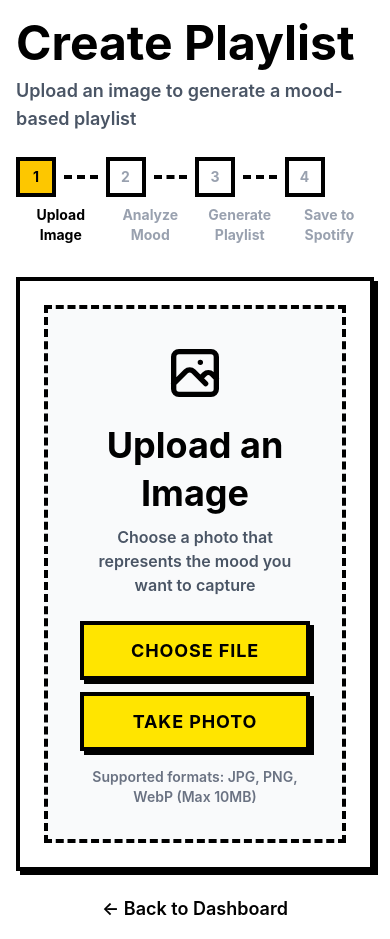
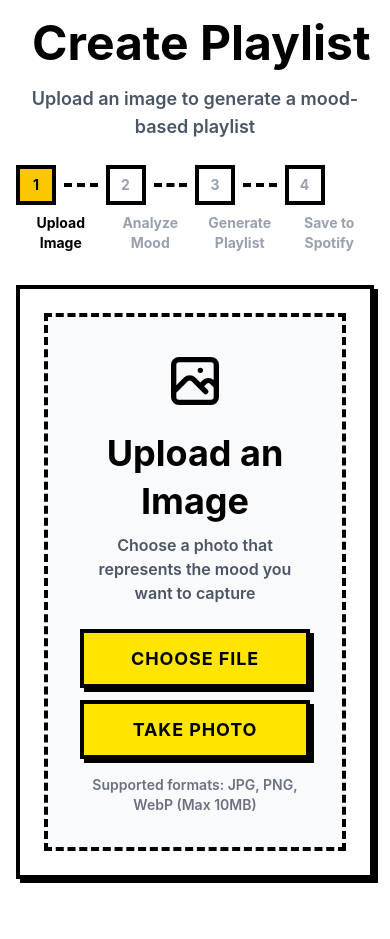
Before and after one commit to estebankt/SonoLens, a SvelteKit app: page /create in a window 390 px wide. After the commit the page ends 895 px from the top, so only its background shows below. Built offline with nearby package versions, Linux system fonts and the light colour scheme.

Commit message:
style(create): fix header centering and update button styles

```diff
--- a/src/routes/create/+page.svelte
+++ b/src/routes/create/+page.svelte
@@ -1,5 +1,7 @@
 <script lang="ts">
 	import { goto } from '$app/navigation';
+	import { fly } from 'svelte/transition';
+	import { cubicOut } from 'svelte/easing';
 	import type {
 		ImageUploadState,
 		MoodAnalysis,
@@ -33,6 +35,22 @@
 	let isSavingPlaylist = $state(false);
 	let saveError = $state<string | null>(null);
 	let savedPlaylist = $state<{ id: string; name: string; url: string; uri: string } | null>(null);
+
+	// Wizard State
+	let currentStep = $state(0);
+	let direction = $state(1); // 1 for next, -1 for back
+
+	function goToStep(step: number) {
+		direction = step > currentStep ? 1 : -1;
+		currentStep = step;
+		window.scrollTo({ top: 0, behavior: 'smooth' });
+	}
+
+	function goBack() {
+		if (currentStep > 0) {
+			goToStep(currentStep - 1);
+		}
+	}
 
 	function handleFileSelect(event: Event) {
 		const target = event.target as HTMLInputElement;
@@ -99,37 +117,26 @@
 		if (fileInput) {
 			fileInput.value = '';
 		}
+		goToStep(0);
 	}
 
-	// Progress indicator steps
+	// Progress indicator steps synced with currentStep
 	let steps = $derived<Array<{ label: string; status: 'completed' | 'current' | 'upcoming' }>>([
 		{
 			label: 'Upload Image',
-			status: (uploadState.preview_url ? 'completed' : 'current') as
-				| 'completed'
-				| 'current'
-				| 'upcoming'
+			status: currentStep > 0 ? 'completed' : 'current'
 		},
 		{
 			label: 'Analyze Mood',
-			status: (moodAnalysis ? 'completed' : uploadState.preview_url ? 'current' : 'upcoming') as
-				| 'completed'
-				| 'current'
-				| 'upcoming'
+			status: currentStep > 1 ? 'completed' : currentStep === 1 ? 'current' : 'upcoming'
 		},
 		{
 			label: 'Generate Playlist',
-			status: (editableTracks ? 'completed' : moodAnalysis ? 'current' : 'upcoming') as
-				| 'completed'
-				| 'current'
-				| 'upcoming'
+			status: currentStep > 2 ? 'completed' : currentStep === 2 ? 'current' : 'upcoming'
 		},
 		{
 			label: 'Save to Spotify',
-			status: (savedPlaylist ? 'completed' : editableTracks ? 'current' : 'upcoming') as
-				| 'completed'
-				| 'current'
-				| 'upcoming'
+			status: currentStep > 3 ? 'completed' : currentStep === 3 ? 'current' : 'upcoming'
 		}
 	]);
 
@@ -170,6 +177,7 @@
 			}
 
 			moodAnalysis = data.mood_analysis;
+			goToStep(1);
 		} catch (error) {
 			console.error('Error analyzing image:', error);
 			uploadState.error =
@@ -206,6 +214,7 @@
 
 			generatedTracks = data.tracks;
 			editableTracks = [...data.tracks]; // Create editable copy
+			goToStep(2);
 		} catch (error) {
 			console.error('Error generating playlist:', error);
 			playlistError =
@@ -272,6 +281,7 @@
 			}
 
 			savedPlaylist = data.playlist;
+			goToStep(3);
 
 			console.log('✅ SUCCESS: Playlist saved to Spotify');
 			console.log('Playlist ID:', data.playlist.id);
@@ -287,28 +297,63 @@
 	}
 </script>
 
-<div class="min-h-screen p-4 sm:p-8">
+<div class="min-h-screen p-4 sm:p-8 overflow-x-hidden">
 	<div class="max-w-3xl mx-auto">
-		<!-- Header with Start Over button -->
-		<div class="mb-6 flex items-start justify-between gap-4">
-			<div class="flex-1">
-				<h1 class="text-4xl sm:text-5xl mb-2">Create Playlist</h1>
-				<p class="text-lg text-gray-600">Upload an image to generate a mood-based playlist</p>
+		<!-- Header with Navigation -->
+		<div class="mb-6 relative z-20">
+			<div class="flex items-center justify-between gap-4 min-h-[3.5rem]">
+				<!-- Left: Back Button -->
+				<div class="flex-1 flex justify-start">
+					{#if currentStep > 0}
+						<button
+							onclick={goBack}
+							class="neo-button p-2 text-sm font-bold flex items-center gap-2"
+							aria-label="Go back to previous step"
+						>
+							<span>←</span> BACK
+						</button>
+					{/if}
 				</div>
-			{#if uploadState.preview_url || moodAnalysis || editableTracks}
+
+				<!-- Center: Title & Subtitle -->
+				<div class="flex-none text-center">
+					<h1 class="text-4xl sm:text-5xl mb-2 font-bold">Create Playlist</h1>
+					<p class="text-lg text-gray-600 hidden sm:block">
+						Upload an image to generate a mood-based playlist
+					</p>
+				</div>
+
+				<!-- Right: Start Over Button -->
+				<div class="flex-1 flex justify-end">
+					{#if currentStep > 0 || uploadState.preview_url}
 						<button
 							onclick={startOver}
-					class="neo-button bg-white text-sm px-4 py-2 whitespace-nowrap"
+							class="neo-button text-sm px-4 py-2 font-bold whitespace-nowrap"
 							title="Start over from scratch"
 						>
-					Start Over
+							START OVER
 						</button>
 					{/if}
+				</div>
+			</div>
+			<!-- Mobile Subtitle -->
+			<p class="text-lg text-gray-600 text-center sm:hidden mt-2">
+				Upload an image to generate a mood-based playlist
+			</p>
 		</div>
 
 		<!-- Progress Indicator -->
 		<ProgressIndicator {steps} />
 
+		<!-- Wizard Container -->
+		<div class="relative grid grid-cols-1 grid-rows-1">
+			<!-- Step 0: Upload & Preview -->
+			{#if currentStep === 0}
+				<div
+					class="w-full grid-area-stack"
+					in:fly={{ x: 50 * direction, duration: 300, delay: 300, easing: cubicOut }}
+					out:fly={{ x: -50 * direction, duration: 300, easing: cubicOut }}
+				>
 					<div class="neo-card">
 						{#if !uploadState.preview_url}
 							<!-- Upload Area -->
@@ -350,7 +395,9 @@
 										<label for="file-input" class="neo-button cursor-pointer"> Take Photo </label>
 									</div>
 
-						<p class="text-sm text-gray-500 mt-4">Supported formats: JPG, PNG, WebP (Max 10MB)</p>
+									<p class="text-sm text-gray-500 mt-4">
+										Supported formats: JPG, PNG, WebP (Max 10MB)
+									</p>
 								</div>
 
 								{#if uploadState.error}
@@ -374,7 +421,9 @@
 									<!-- Progress Bar -->
 									<div class="mb-4 p-6 bg-yellow-100 border-4 border-black">
 										<LoadingSpinner message="Analyzing Image..." />
-							<p class="text-sm mt-3">AI is extracting mood and atmosphere from your image</p>
+										<p class="text-sm mt-3">
+											AI is extracting mood and atmosphere from your image
+										</p>
 
 										<!-- Progress Bar -->
 										<div class="w-full bg-white border-4 border-black h-8 overflow-hidden mt-4">
@@ -387,11 +436,11 @@
 									<button
 										onclick={handleAnalyze}
 										disabled={uploadState.is_uploading}
-							class="neo-button flex-1"
+										class="neo-button flex-1 bg-green-400"
 										class:opacity-50={uploadState.is_uploading}
 										class:cursor-not-allowed={uploadState.is_uploading}
 									>
-							{uploadState.is_uploading ? 'Analyzing...' : 'Analyze'}
+										{uploadState.is_uploading ? 'Analyzing...' : 'Analyze Image →'}
 									</button>
 
 									<button
@@ -407,22 +456,33 @@
 
 								{#if uploadState.file}
 									<p class="text-sm text-gray-600 mt-4">
-							File: {uploadState.file.name} ({(uploadState.file.size / 1024 / 1024).toFixed(2)} MB)
+										File: {uploadState.file.name} ({(
+											uploadState.file.size /
+											1024 /
+											1024
+										).toFixed(2)} MB)
 									</p>
 								{/if}
 							</div>
 						{/if}
 					</div>
+				</div>
+			{/if}
 
-		{#if moodAnalysis}
-			<div class="mt-6">
+			<!-- Step 1: Analysis Results -->
+			{#if currentStep === 1 && moodAnalysis}
+				<div
+					class="w-full grid-area-stack"
+					in:fly={{ x: 50 * direction, duration: 300, delay: 300, easing: cubicOut }}
+					out:fly={{ x: -50 * direction, duration: 300, easing: cubicOut }}
+				>
+					<div class="mt-2">
 						<MoodAnalysisDisplay
 							analysis={moodAnalysis}
 							onGeneratePlaylist={handleGeneratePlaylist}
 							isGenerating={isGeneratingPlaylist}
 						/>
 					</div>
-		{/if}
 
 					{#if playlistError}
 						<div class="mt-6 p-4 bg-red-100 border-4 border-red-500 text-red-700">
@@ -430,9 +490,17 @@
 							<p>{playlistError}</p>
 						</div>
 					{/if}
+				</div>
+			{/if}
 
-		{#if editableTracks && moodAnalysis}
-			<div class="mt-6">
+			<!-- Step 2: Playlist & Edit -->
+			{#if currentStep === 2 && editableTracks && moodAnalysis}
+				<div
+					class="w-full grid-area-stack"
+					in:fly={{ x: 50 * direction, duration: 300, delay: 300, easing: cubicOut }}
+					out:fly={{ x: -50 * direction, duration: 300, easing: cubicOut }}
+				>
+					<div class="mt-2">
 						{#if editableTracks.length === 0}
 							<EmptyState
 								title="No Tracks in Playlist"
@@ -454,7 +522,6 @@
 							/>
 						{/if}
 					</div>
-		{/if}
 
 					{#if saveError}
 						<div class="mt-6 p-4 bg-red-100 border-4 border-red-500 text-red-700">
@@ -462,9 +529,17 @@
 							<p>{saveError}</p>
 						</div>
 					{/if}
+				</div>
+			{/if}
 
-		{#if savedPlaylist}
-			<div class="mt-6 p-6 bg-green-100 border-4 border-green-600">
+			<!-- Step 3: Success -->
+			{#if currentStep === 3 && savedPlaylist}
+				<div
+					class="w-full grid-area-stack"
+					in:fly={{ x: 50 * direction, duration: 300, delay: 300, easing: cubicOut }}
+					out:fly={{ x: -50 * direction, duration: 300, easing: cubicOut }}
+				>
+					<div class="mt-6 p-6 bg-green-100 border-4 border-green-600 neo-card">
 						<div class="flex items-center gap-3 mb-4">
 							<svg class="w-8 h-8 text-green-600" fill="currentColor" viewBox="0 0 20 20">
 								<path
@@ -475,25 +550,32 @@
 							</svg>
 							<h3 class="text-2xl font-bold">Playlist Saved to Spotify!</h3>
 						</div>
-				<p class="mb-4 text-lg">
+						<p class="mb-6 text-lg">
 							<strong>{savedPlaylist.name}</strong> has been added to your Spotify library.
 						</p>
-				<div class="flex flex-col sm:flex-row gap-3">
+						<div class="flex flex-col sm:flex-row gap-4">
 							<a
 								href={savedPlaylist.url}
 								target="_blank"
 								rel="noopener noreferrer"
-						class="neo-button bg-green-500 text-white border-green-700 text-center"
+								class="neo-button bg-green-500 text-white border-green-700 text-center px-6"
 							>
 								Open in Spotify
 							</a>
-					<a href="/dashboard" class="neo-button bg-white text-center"> Back to Dashboard </a>
+							<a href="/dashboard" class="neo-button bg-white text-center px-6">
+								Back to Dashboard
+							</a>
+						</div>
 					</div>
 				</div>
 			{/if}
-
-		<div class="mt-6 text-center">
-			<a href="/dashboard" class="text-lg hover:underline"> ← Back to Dashboard </a>
 		</div>
 	</div>
 </div>
+
+<style>
+	/* Helper class for grid overlap */
+	.grid-area-stack {
+		grid-area: 1 / 1 / 2 / 2;
+	}
+</style>
```
Lines whose indentation alone changed are shown as unchanged.
